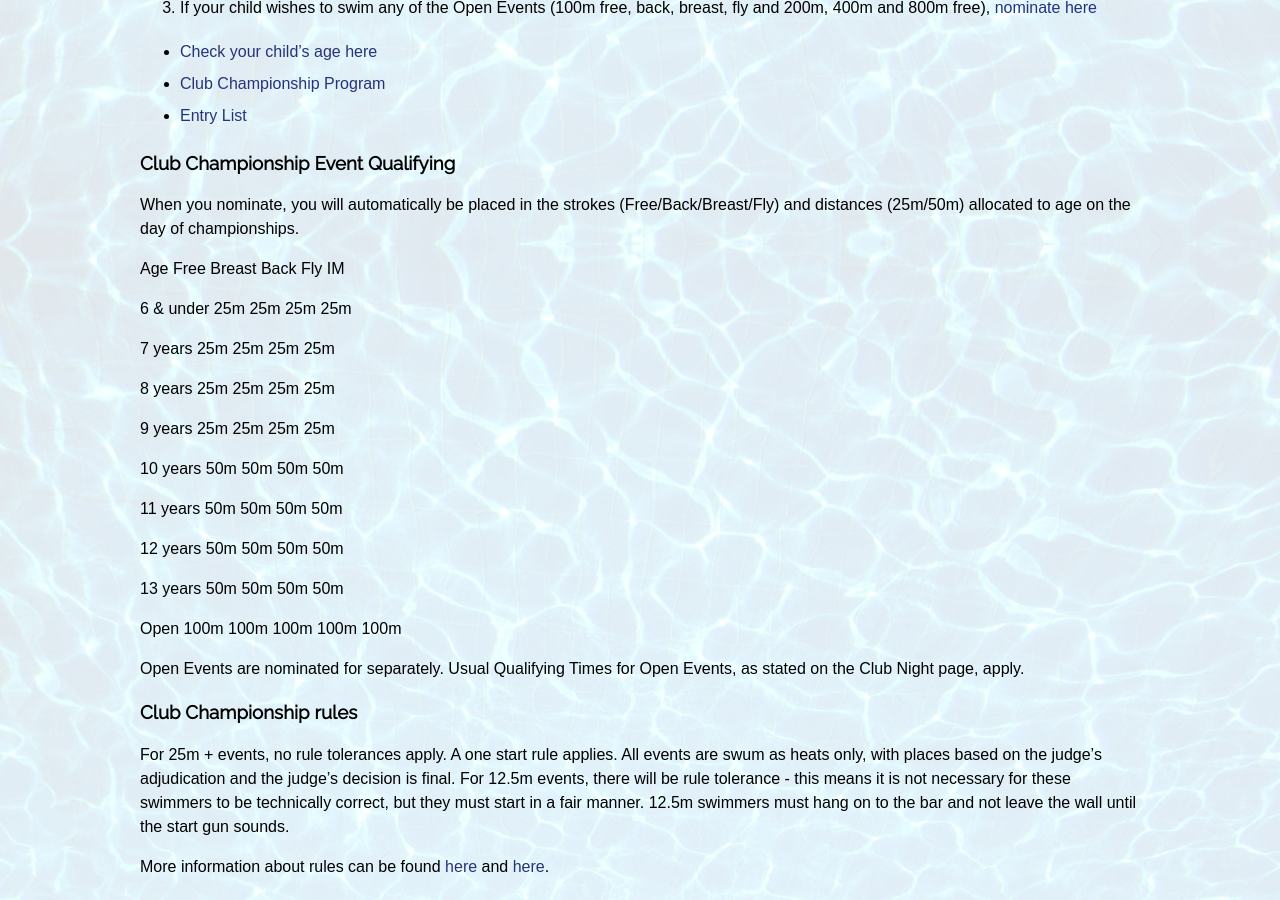
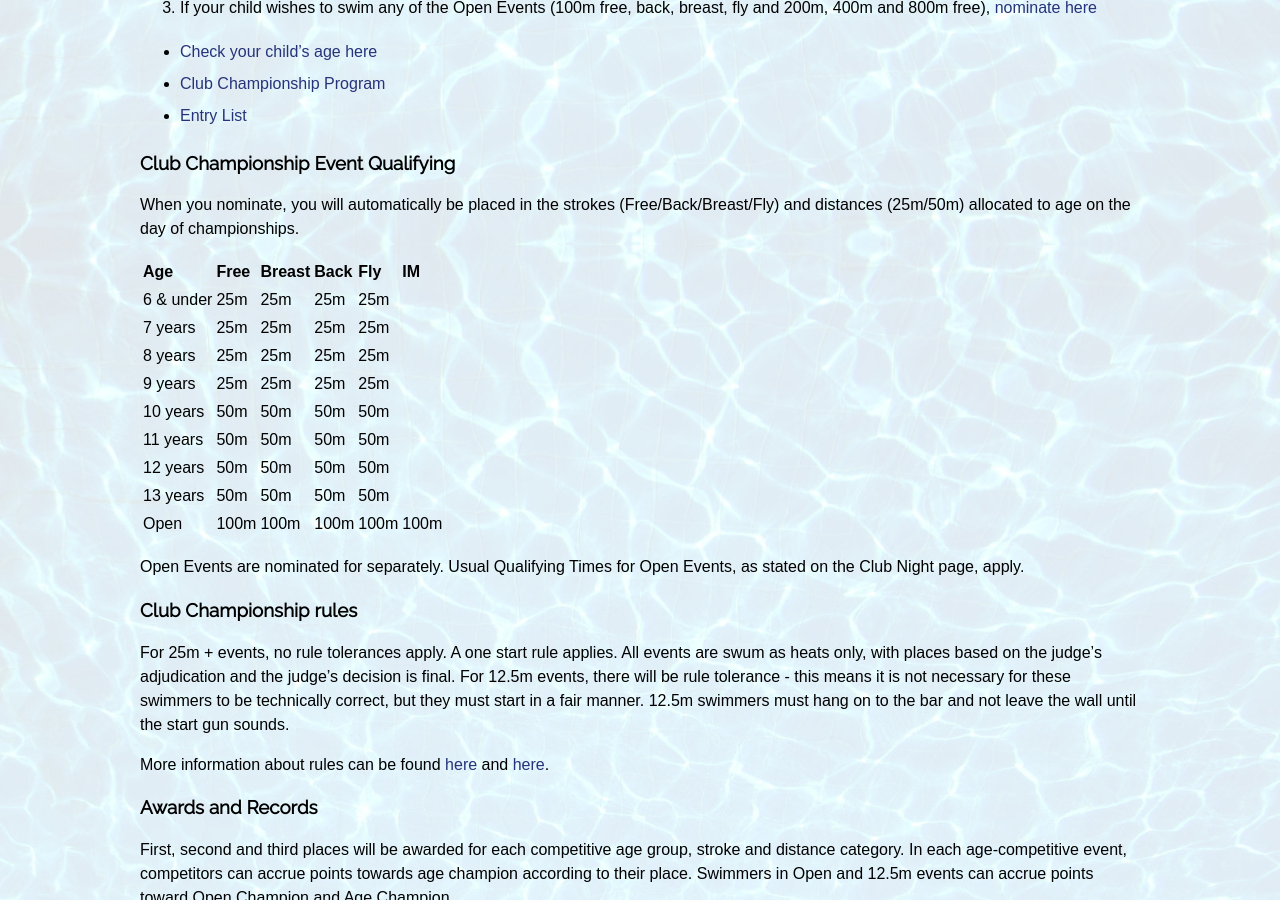
Before and after one commit to sandswim/website, a Jekyll site: the page built from pages/clubchampionships.md, in a window 1280 px wide and 900 px high, scrolled down 715 px. Built offline with Jekyll 4.4.1, drawn with Linux system fonts in a browser that asks for light colours.

Commit message:
championship table

```diff
--- a/pages/clubchampionships.md
+++ b/pages/clubchampionships.md
@@ -29,26 +29,17 @@ RULES AND ELIGIBILITY CONDITIONS:
 ### Club Championship Event Qualifying
 When you nominate, you will automatically be placed in the strokes (Free/Back/Breast/Fly) and distances (25m/50m) allocated to age on the day of championships.
 
-Age	      Free	Breast	Back	 Fly	   IM
-
-6 & under	25m	   25m	  25m	   25m
-
-7 years	  25m	   25m	  25m	   25m
-
-8 years	  25m	   25m	  25m	   25m
-
-9 years	  25m	   25m	  25m	   25m
-
-10 years	50m	   50m	  50m	   50m
-
-11 years	50m	   50m	  50m	   50m
-
-12 years	50m	   50m	  50m	   50m
-
-13 years	50m	   50m	  50m	   50m
-
-Open	    100m	 100m	  100m	 100m	  100m
-
+Age | Free | Breast | Back | Fly | IM
+--- | --- | --- | --- | --- | ---
+6 & under | 25m | 25m | 25m | 25m
+7 years | 25m | 25m | 25m | 25m
+8 years | 25m | 25m | 25m | 25m
+9 years | 25m | 25m | 25m | 25m
+10 years | 50m | 50m | 50m | 50m
+11 years | 50m | 50m | 50m | 50m
+12 years | 50m | 50m | 50m | 50m
+13 years | 50m | 50m | 50m | 50m
+Open | 100m | 100m | 100m | 100m | 100m
 
 Open Events are nominated for separately.  Usual Qualifying Times for Open Events, as stated on the Club Night page, apply.
 
```
